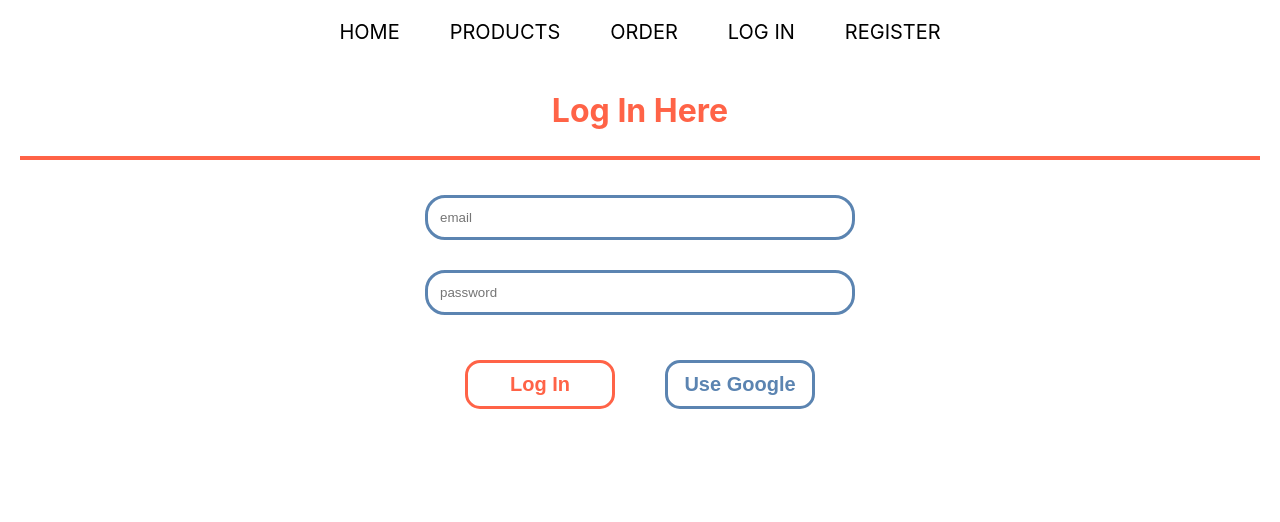
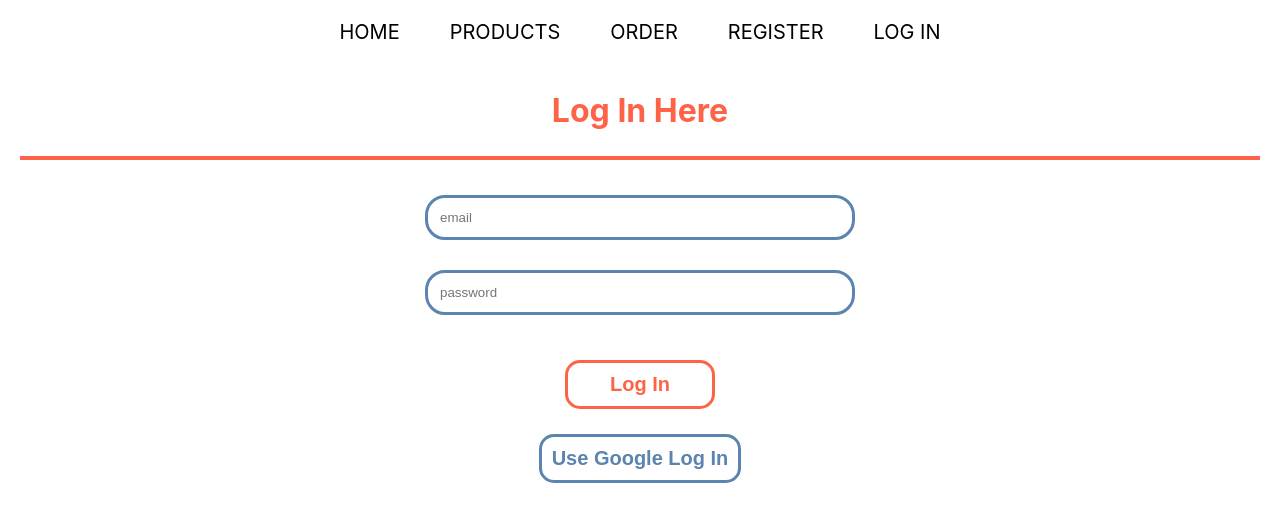
Before and after one commit to Nahid-khandakar/router-firebase-integration, a React (Create React App) app: page /login in a window 1280 px wide. Shown: the top 522 px of the page. Built offline with nearby package versions, Linux system fonts and the light colour scheme; no server answers.

Commit message:
pop up sign out

```diff
--- a/src/component/Login/Login.css
+++ b/src/component/Login/Login.css
@@ -45,8 +45,8 @@
 }
 
 .submit-btn-google {
-    margin: 25px;
-    width: 150px;
+    margin: 0px;
+    width: auto;
     padding: 10px;
     background-color: white;
     color: #5B84B1FF;
--- a/src/component/Login/Login.js
+++ b/src/component/Login/Login.js
@@ -1,7 +1,12 @@
 import React from 'react';
+import useFirebase from '../../hook/useFirebase';
 import './Login.css'
 
 const Login = () => {
+
+    const { signInWithGoogle } = useFirebase()
+
+
     return (
         <div className='loginForm'>
             <h2>Log In Here</h2>
@@ -11,10 +16,15 @@ const Login = () => {
                 <br />
                 <input type="password" className='password-field ' placeholder='password' />
                 <br />
+                {/* normal log in button */}
                 <input type="submit" value="Log In" className='submit-btn' />
 
-                <input type="submit" value="Use Google" className='submit-btn-google' />
+                {/* google sign in button */}
+                {/* <input onClick={singInWithGoogle} type="submit" value="Use Google" className='submit-btn-google' /> */}
+
             </form>
+
+            <button onClick={signInWithGoogle} className='submit-btn-google'>Use Google Log In</button>
         </div>
     );
 };
--- a/src/component/Navbar/Navbar.js
+++ b/src/component/Navbar/Navbar.js
@@ -1,15 +1,28 @@
 import React from 'react';
 import { Link } from 'react-router-dom';
+import useFirebase from '../../hook/useFirebase';
 import './Navbar.css'
 
 const Navbar = () => {
+
+    const { user, googleSignOut } = useFirebase()
     return (
         <nav className='link-style'>
             <Link to='/home'>HOME</Link>
             <Link to='/products'>PRODUCTS</Link>
             <Link to='order'>ORDER</Link>
-            <Link to='/login'>LOG IN</Link>
             <Link to='/register'>REGISTER</Link>
+            <span>{user?.displayName && user.displayName}</span>
+
+            {
+                user?.uid
+                    ?
+                    <button onClick={googleSignOut} className='submit-btn-google'>Sign Out</button>
+                    :
+                    <Link to='/login'>LOG IN</Link>
+            }
+
+
 
         </nav>
     );
--- /dev/null
+++ b/src/hook/useFirebase.js
@@ -0,0 +1,40 @@
+import { useEffect, useState } from "react"
+import { getAuth, GoogleAuthProvider, onAuthStateChanged, signInWithPopup, signOut } from "firebase/auth";
+import app from "../firebase.init";
+
+const auth = getAuth(app);
+const googlProvider = new GoogleAuthProvider();
+
+const useFirebase = () => {
+    const [user, setUser] = useState({});
+
+    useEffect(() => {
+        onAuthStateChanged(auth, (user) => {
+            setUser(user)
+        });
+    }, [])
+
+
+    const signInWithGoogle = () => {
+        signInWithPopup(auth, googlProvider)
+            .then((result) => {
+                const user = result.user;
+                setUser(user)
+                console.log(user)
+            }).catch((error) => {
+                console.log(error)
+            });
+    }
+
+    const googleSignOut = () => {
+        signOut(auth).then(() => {
+
+        }).catch((error) => {
+
+        });
+    }
+
+    return { user, signInWithGoogle, googleSignOut }
+}
+
+export default useFirebase
```
